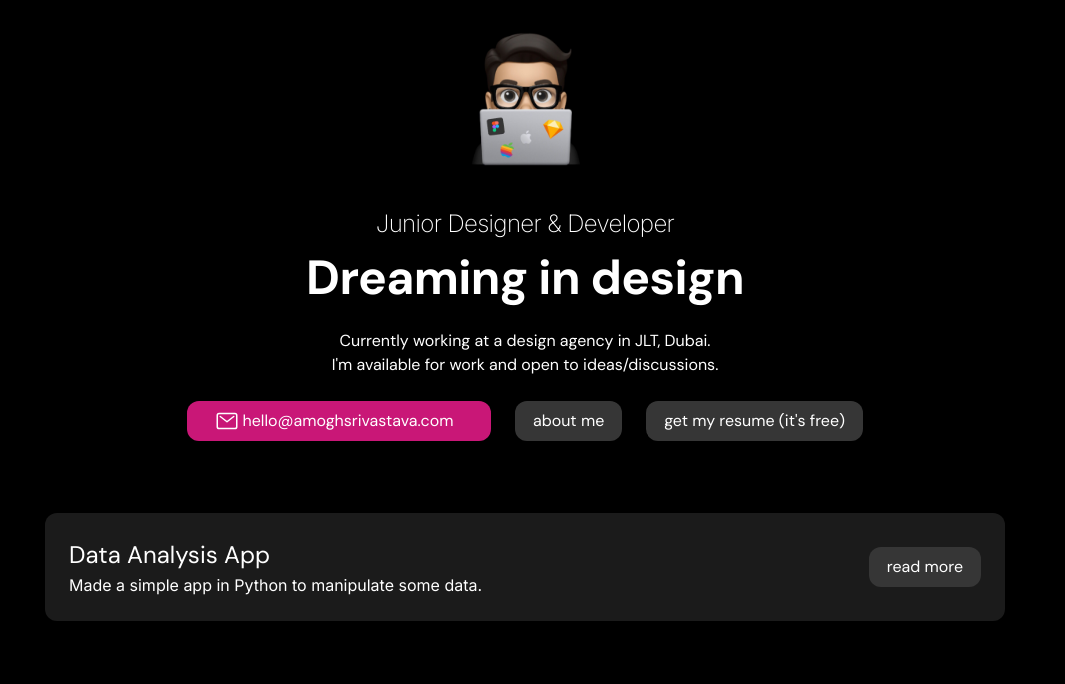
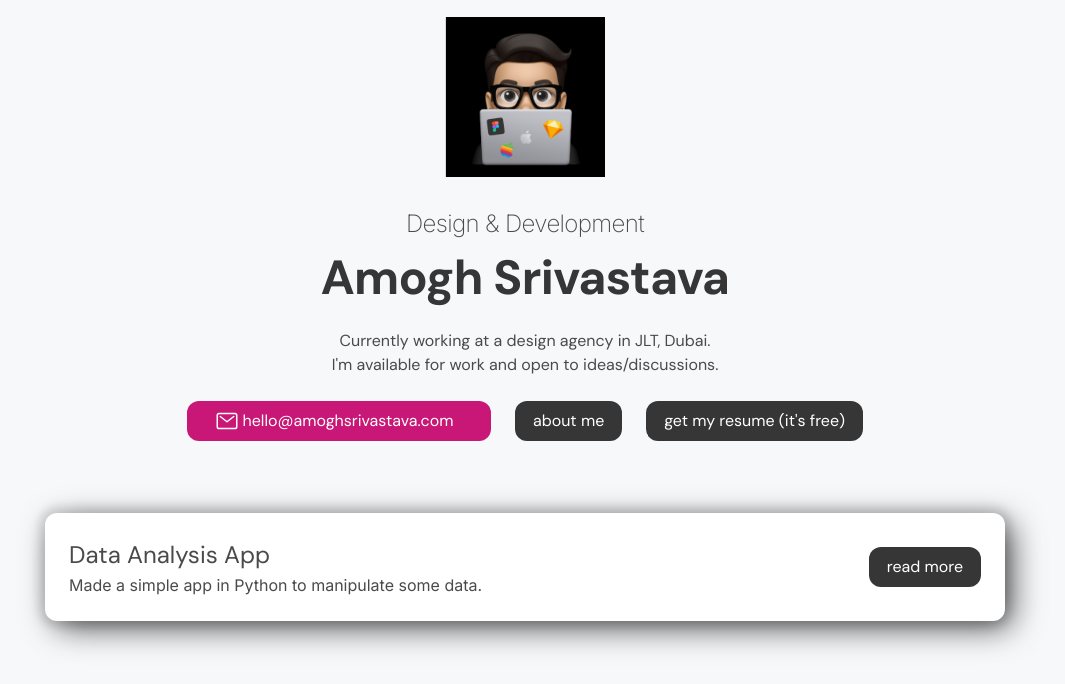
Before and after one commit to amoghsrivastava/amoghsrivastava, a website: page index.html in a window 1280 px wide. Shown: the part 116-800 px from the top of the page, without its empty margins (115-1180 px from the left). Drawn offline with nearby package versions, Linux system fonts and the light colour scheme.

Commit message:
Renamed file

```diff
--- a/index.html
+++ b/index.html
@@ -53,10 +53,10 @@
         </p>
       </div>
       <div class="subtitle is-4 is-family-secondary has-text-weight-light pt-2" style="letter-spacing: -0.04rem;">
-        Junior Designer & Developer
+        Design & Development
       </div>
       <h1 class="title is-1 pt-2" style="letter-spacing: -0.04rem;">
-        Dreaming in design
+        Amogh Srivastava
       </h1>
       <p class="is-size-6">
         Currently working at a design agency in JLT, Dubai. <br> I'm available for work and open to ideas/discussions.
--- a/sass/mystyles.scss
+++ b/sass/mystyles.scss
@@ -9,7 +9,7 @@ $black: #000000;
 $dark-grey: #1b1b1b;
 $light-grey: #828282;
 $white: #FFF;
-
+$light: #f6f8fa;
 $blue: #762efa;
 $pink: #C91777;
 
@@ -25,14 +25,14 @@ $fullhd-enabled: false;
 
 
 // Update some of Bulma's component variables
-$body-background-color: $black;
-$card-background-color: $dark-grey;
+$body-background-color: $light;
+$card-background-color: $white;
 $control-border-width: 2px;
 $input-border-color: transparent;
 $input-shadow: none;
-$text: $white;
-$title-color: $white;
-$subtitle-color: $white;
+// $text: $white;
+// $title-color: $white;
+// $subtitle-color: $white;
 $card-shadow: 0.5em 0.5em 2em -0.125em rgba($black, 0.7), 0em 0em 0.5em 0.4em rgba($black, 0.1);
 
 // Import only what you need from Bulma
```
Also changed, not shown: css/mystyles.css, 2 other files.
